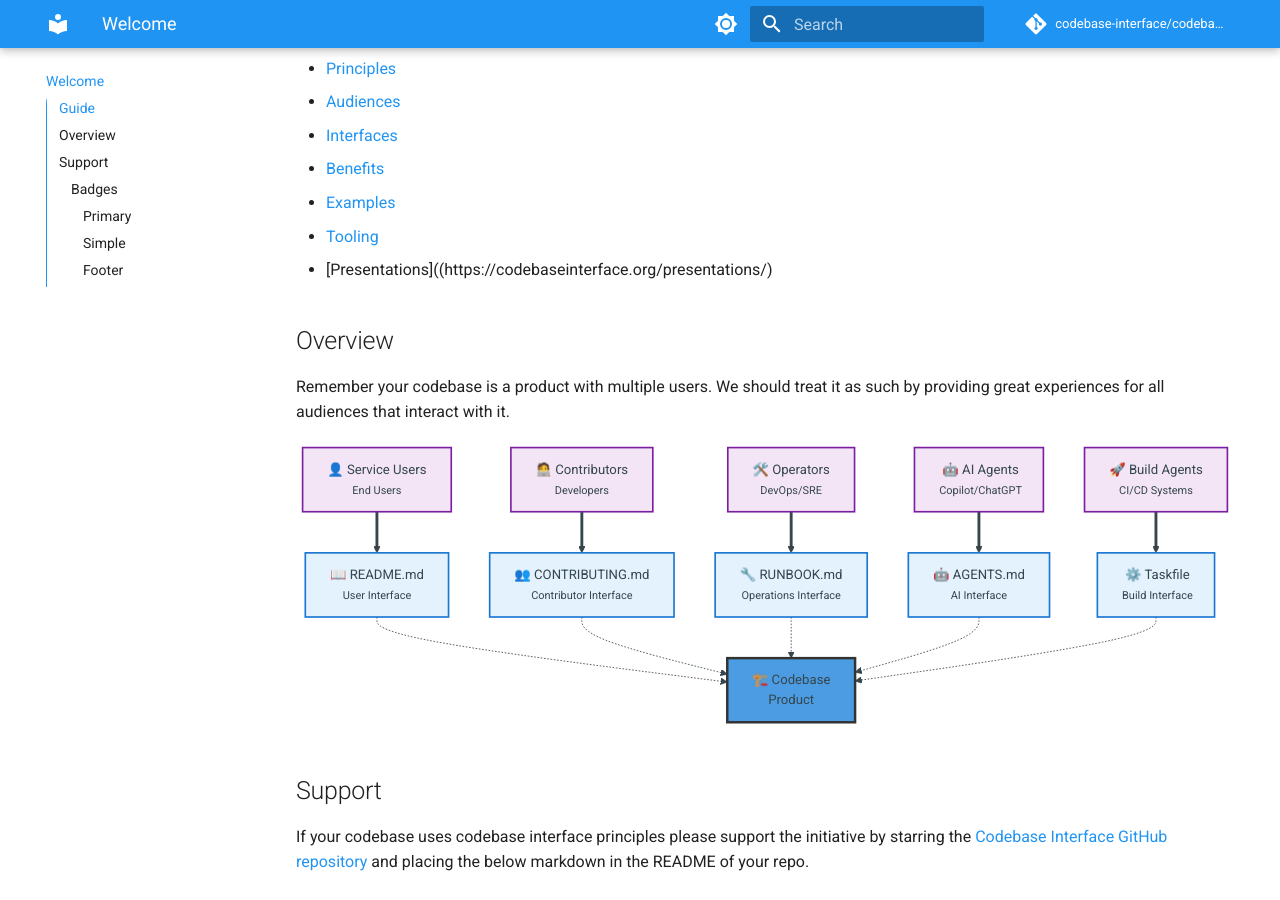
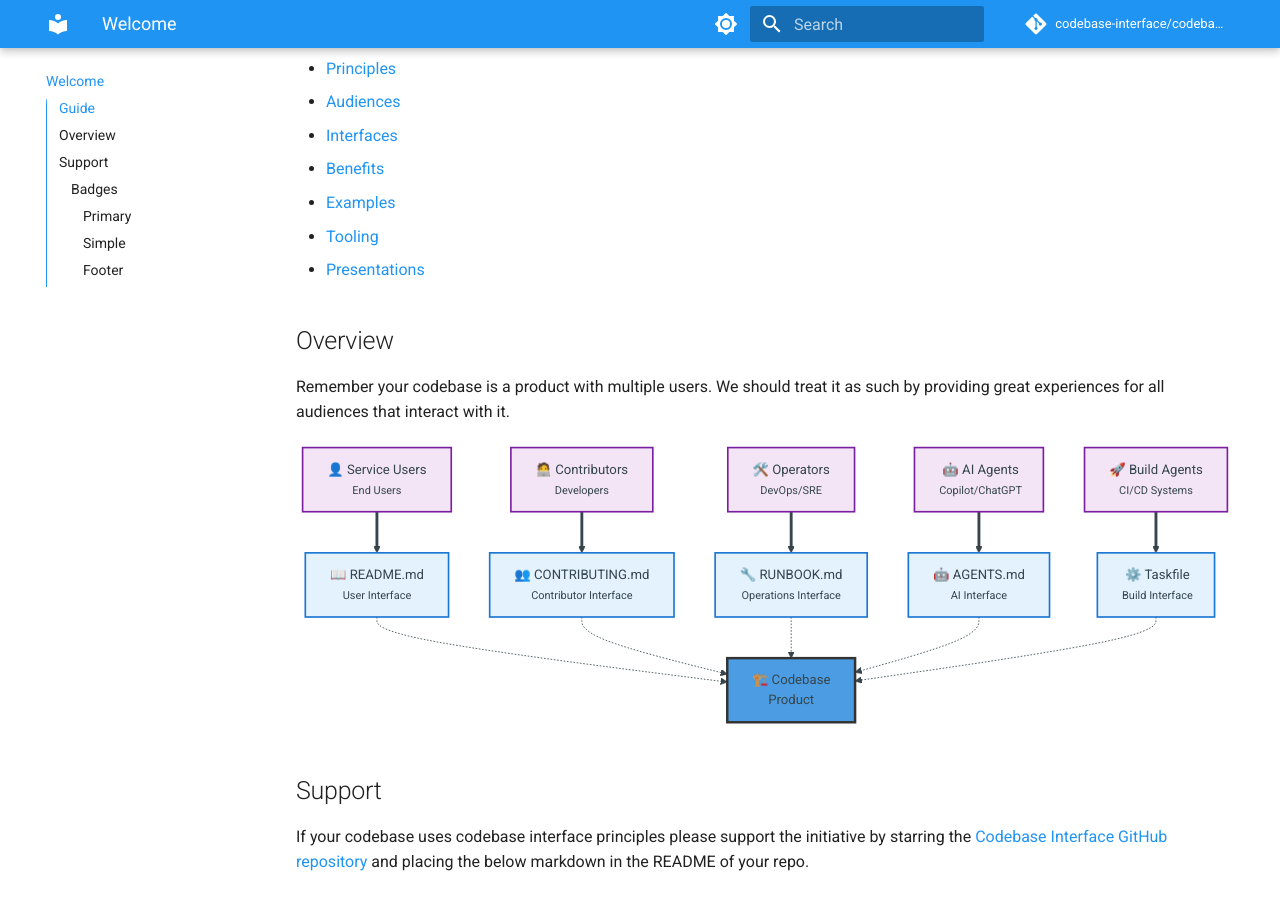
Before and after one commit to codebase-interface/codebase-interface.github.io, an MkDocs documentation site: the page built from docs/README.md, in a window 1280 px wide and 900 px high, scrolled down 423 px. Built offline with MkDocs 1.6.1 and Material for MkDocs 9.7.7, drawn with Linux system fonts in a browser that asks for light colours; comment, search, counter and statistics services are not loaded; some of the changed lines change nothing that is shown.

Commit message:
Modify Presentations link in README
Updated the Presentations link to open in a new tab.

```diff
--- a/docs/README.md
+++ b/docs/README.md
@@ -14,7 +14,7 @@
 - [Benefits](./benefits.md)
 - [Examples](./examples.md)
 - [Tooling](./tooling.md)
-- [Presentations]((https://codebaseinterface.org/presentations/)
+- [Presentations](https://codebaseinterface.org/presentations/){target="_blank"}
 
 ## Overview
 
```
